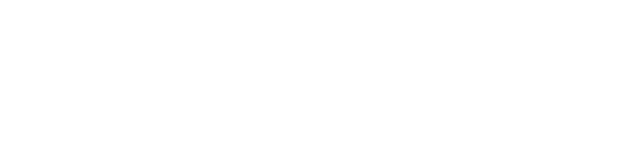
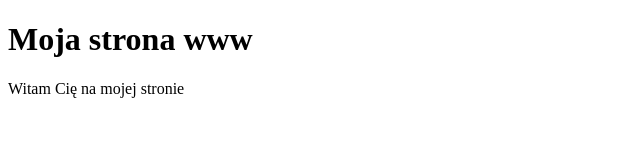
Before and after one commit to ZacznijProgramowac/strona-www-test, a plain HTML site: page index.html in a window 1280 px wide. Shown: the whole page, without its empty margins (0-640 px from the left). Drawn offline with Linux system fonts and the light colour scheme.

Commit message:
Update index.html

```diff
--- a/index.html
+++ b/index.html
@@ -12,5 +12,7 @@
 </head>
 
 <body>
+  <h1>Moja strona www</h1>
+  <p> Witam Cię na mojej stronie</p>
 </body>
 </html>
```
